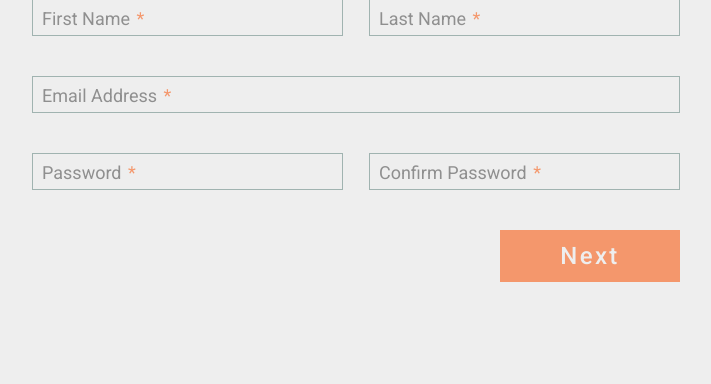
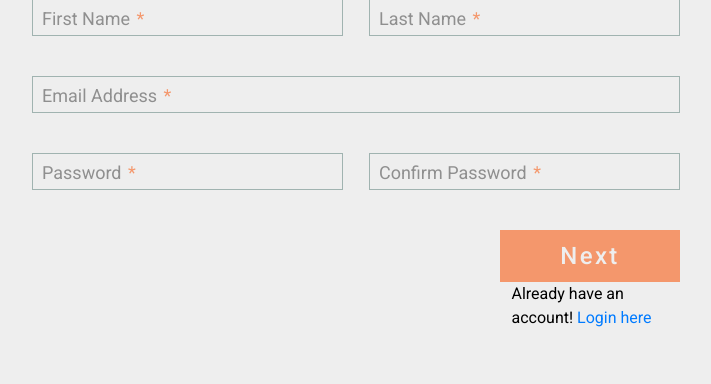
Before and after one commit to 99neerajsharma/badelog, a Flask app: page /signup in a window 1280 px wide. Shown: the part 229-613 px from the top of the page, without its empty margins (284-995 px from the left). Run offline with Flask 2, Linux system fonts and the light colour scheme; some libraries are stand-ins or nearby versions; some web fonts are replaced.

Commit message:
already have an account!

```diff
--- a/app.py
+++ b/app.py
@@ -2,6 +2,7 @@ from flask import Flask,url_for,render_template,request,  redirect,url_for, flas
 from flask_login import LoginManager , login_required , UserMixin , login_user
 from flask_mail import Mail, Message
 from itsdangerous import URLSafeSerializer, SignatureExpired
+import pyautogui
 
 app = Flask(__name__)
 
@@ -73,7 +74,9 @@ def login():
             login_user(registeredUser)
             return "successfull login"
         else:
-            return abort(401)
+            abort(401)
+            # pyautogui.alert('Please signup first!', "alert")  # always returns "OK"
+            # return render_template("home.html")
     else:
         return render_template("home.html")
 
--- a/static/css/main.css
+++ b/static/css/main.css
@@ -224,3 +224,8 @@ textarea {
 .signup .button {
     float: right;
 }
+
+.have_account{
+    margin-left: 74%;
+    margin-top: 7%;
+}
--- a/templates/home.html
+++ b/templates/home.html
@@ -28,8 +28,8 @@
 
                     <button class="button button-block" name="Log In">Log In</button>
                     <div class="forgot-register">
-                        <p class="register"><a href="signup">Register Here!</a></p>
-                        <p class="forgot"><a href="#">Forgot Password?</a></p>
+                        <a href="signup">Register Here!</a>
+                        <a href="#">Forgot Password?</a>
                     </div>
 
                 </form>
--- a/templates/signup.html
+++ b/templates/signup.html
@@ -10,7 +10,6 @@
 				<h1>Register</h1>
 
 				<form id="sign_up" action="" method="POST">
-
 					<div class="top-row">
 						<div class="field-wrap">
 							<label>
@@ -49,10 +48,10 @@
 							<input id="password2" type="password" name="password2" required autocomplete="off" />
 						</div>
 					</div>
-
 					<button id="next1" type="submit" class="button button-block">Next</button>
-
 				</form>
+				<p class="have_account">Already have an account!
+				<a  href="/"> Login here</a></p>
 			</div>
 		</div>
 
```
